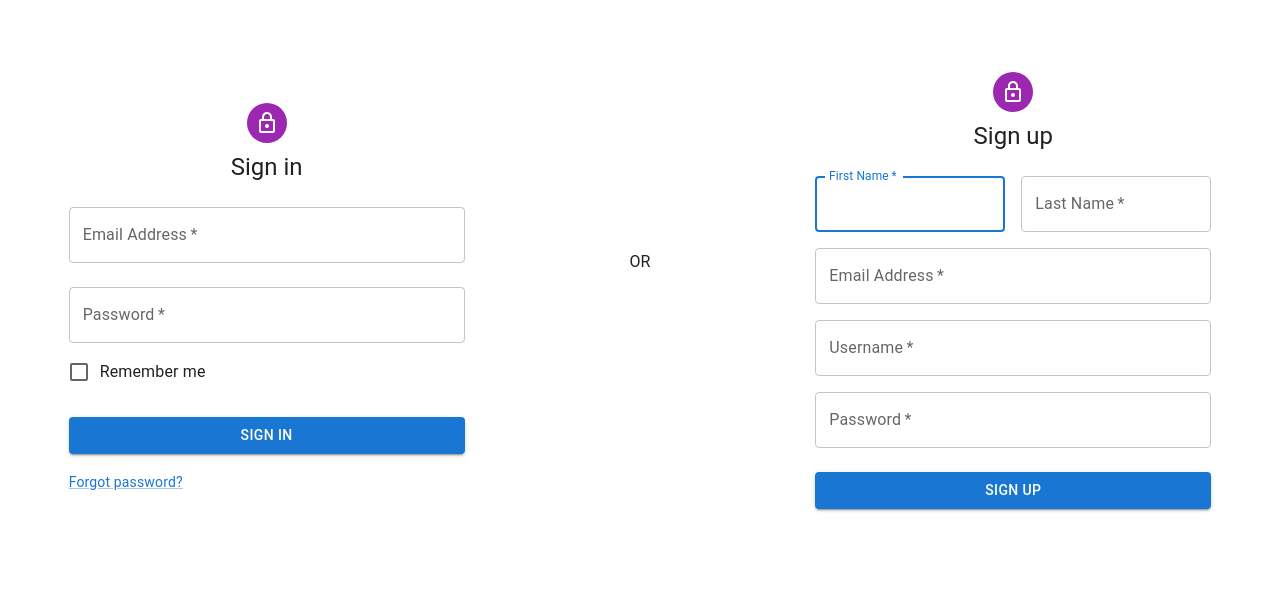
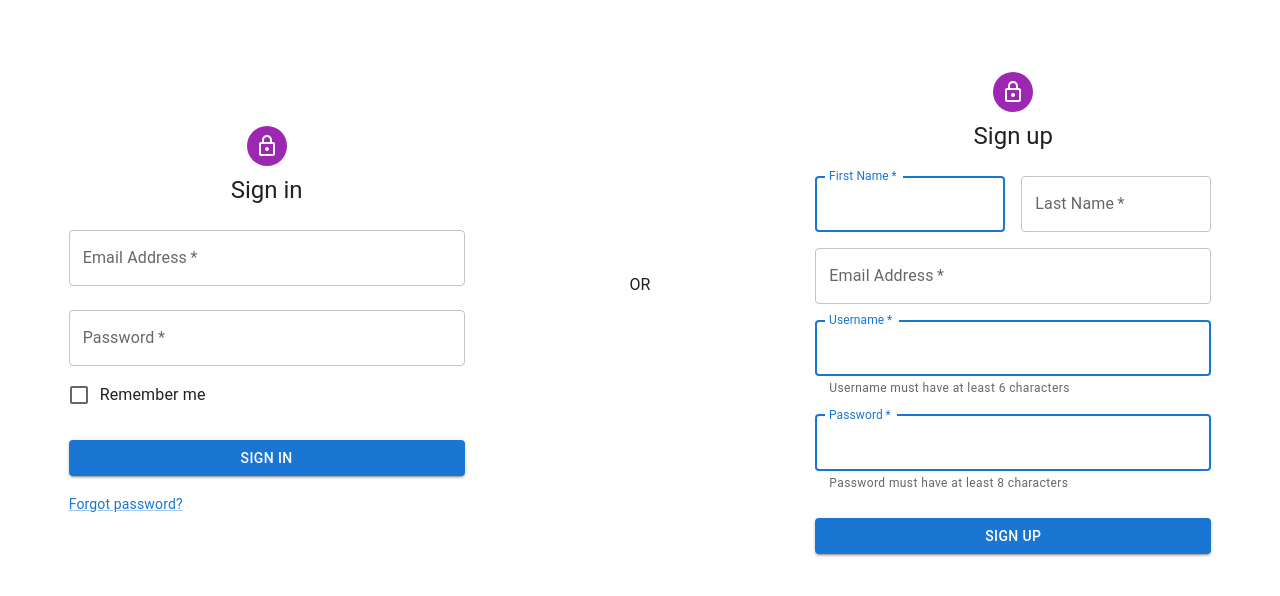
Before and after one commit to SRogan26/DudesChat, a React (Create React App) app in the folder client/: page /hello in a window 1280 px wide. Shown: the top 596 px of the page. Built offline with nearby package versions, Linux system fonts and the light colour scheme.

Commit message:
cleaned up some of the material UI avatar styling and added tooltips/error text to the sign up component

```diff
--- a/client/src/components/Dashboard/Messages.js
+++ b/client/src/components/Dashboard/Messages.js
@@ -9,6 +9,8 @@ import { GET_MESSAGES } from "../../utils/queries";
 import { useQuery } from "@apollo/client";
 import { useUserContext } from "../../utils/userContext";
 import { useEffect } from "react";
+import stringAvatar from "../../utils/avatarStyle";
+
 
 export default function Messages({ activeThread }) {
   const {setUserLogged} = useUserContext()
@@ -41,21 +43,19 @@ export default function Messages({ activeThread }) {
           <div key={message._id}>
             <ListItem alignItems="flex-start">
               <ListItemAvatar>
-                <Avatar alt={message.authorId.username} src={message.authorId.username} />
+                <Avatar {...stringAvatar(message.authorId.username)} />
               </ListItemAvatar>
               <ListItemText
                 primary={message.authorId.username + " @ " + message.updatedAt}
                 secondary={
-                  <>
                     <Typography
                       sx={{ display: "inline" }}
                       component="span"
-                      variant="body2"
+                      variant="body1"
                       color="text.primary"
                     >
                       {message.messageBody}
                     </Typography>
-                  </>
                 }
               />
             </ListItem>
--- a/client/src/components/Dashboard/Threads.js
+++ b/client/src/components/Dashboard/Threads.js
@@ -8,6 +8,7 @@ import Avatar from "@mui/material/Avatar";
 import { GET_THREADS } from "../../utils/queries";
 import { useQuery } from "@apollo/client";
 import { Navigate } from "react-router-dom";
+import stringAvatar from "../../utils/avatarStyle";
 
 export default function Threads({ open, setActiveThread }) {
 
@@ -57,7 +58,7 @@ export default function Threads({ open, setActiveThread }) {
                     justifyContent: "center",
                   }}
                 >
-                  <Avatar alt={thread.title} src={thread.title} />
+                  <Avatar {...stringAvatar(thread.title)} />
                 </ListItemAvatar>
                 <ListItemText
                   primary={thread.title}
@@ -95,7 +96,7 @@ export default function Threads({ open, setActiveThread }) {
                     justifyContent: "center",
                   }}
                 >
-                  <Avatar alt={thread.title} src={thread.title} />
+                  <Avatar {...stringAvatar(thread.title)} />
                 </ListItemAvatar>
                 <ListItemText
                   primary={thread.title}
--- a/client/src/components/SignUp.js
+++ b/client/src/components/SignUp.js
@@ -8,6 +8,7 @@ import Box from '@mui/material/Box';
 import LockOutlinedIcon from '@mui/icons-material/LockOutlined';
 import Typography from '@mui/material/Typography';
 import Container from '@mui/material/Container';
+import Tooltip from '@mui/material/Tooltip';
 import { createTheme, ThemeProvider } from '@mui/material/styles';
 import { useMutation } from '@apollo/client';
 import { ADD_USER } from '../utils/mutations';
@@ -75,6 +76,7 @@ export default function SignUp() {
           >
             <Grid container spacing={2}>
               <Grid item xs={12} sm={6}>
+                <Tooltip title='Enter your first name' placement='top-start'>
                 <TextField
                   autoComplete='given-name'
                   name='firstName'
@@ -86,8 +88,10 @@ export default function SignUp() {
                   onChange={handleChange}
                   autoFocus
                 />
+                </Tooltip>
               </Grid>
               <Grid item xs={12} sm={6}>
+              <Tooltip title='Enter your last name' placement='top-end'>
                 <TextField
                   required
                   fullWidth
@@ -98,8 +102,10 @@ export default function SignUp() {
                   onChange={handleChange}
                   autoComplete='family-name'
                 />
+                </Tooltip>
               </Grid>
               <Grid item xs={12}>
+                <Tooltip title='Enter your email address' placement='bottom'>
                 <TextField
                   required
                   fullWidth
@@ -110,6 +116,7 @@ export default function SignUp() {
                   onChange={handleChange}
                   autoComplete='email'
                 />
+                </Tooltip>
               </Grid>
               <Grid item xs={12}>
                 <TextField
@@ -121,9 +128,20 @@ export default function SignUp() {
                   value={state.username}
                   onChange={handleChange}
                   autoComplete='username'
+                  error={state.username.length <= 6 && state.username.length > 0}
+                  helperText={state.username.length <= 6 && state.username.length >= 0 ?
+                    'Username must have at least 6 characters' :
+                    'Username is long enough'
+                  }
+                  color={state.username.length <= 6 && state.username.length >= 0 ?
+                    'primary' :
+                    'success'
+                  }
+                  focused
                 />
               </Grid>
               <Grid item xs={12}>
+              <Tooltip title='Enter your password (min 8 characters)' placement='bottom'>
                 <TextField
                   required
                   fullWidth
@@ -134,7 +152,18 @@ export default function SignUp() {
                   value={state.password}
                   onChange={handleChange}
                   autoComplete='new-password'
+                  error={state.password.length <= 8 && state.password.length > 0}
+                  helperText={state.password.length <= 8 && state.password.length >= 0 ?
+                    'Password must have at least 8 characters' :
+                    'Password is long enough'
+                  }
+                  color={state.password.length <= 8 && state.password.length >= 0 ?
+                    'primary' :
+                    'success'
+                  }
+                  focused
                 />
+                </ Tooltip>
               </Grid>
             </Grid>
             <Button
--- a/client/src/pages/Dashboard.js
+++ b/client/src/pages/Dashboard.js
@@ -131,7 +131,7 @@ export default function Dashboard() {
             <MenuIcon />
           </IconButton>
           <Typography variant="h6" noWrap component="div">
-            Mini variant drawer
+            Welcome to DudesChat
           </Typography>
           {/* vv User and Logout buttons vv */}
           <Stack spacing={2} direction="row">
--- /dev/null
+++ b/client/src/utils/avatarStyle.js
@@ -0,0 +1,34 @@
+//Logic for avatar styling
+function stringToColor(string) {
+    let hash = 0;
+    let i;
+
+    /* eslint-disable no-bitwise */
+    for (i = 0; i < string.length; i += 1) {
+      hash = string.charCodeAt(i) + ((hash << 5) - hash);
+    }
+
+    let color = '#';
+
+    for (i = 0; i < 3; i += 1) {
+      const value = (hash >> (i * 8)) & 0xff;
+      color += `00${value.toString(16)}`.slice(-2);
+    }
+    /* eslint-enable no-bitwise */
+
+    return color;
+  }
+  //Logic for avatar styling
+  export default function stringAvatar(name) {
+    const words = name.split(' ').length - 1
+    const onlyOneWord = words === 0 ? 1 : 0
+    const firstLetter = name.split(' ')[0][0]
+    const secondLetter = name.split(' ')[words][onlyOneWord]
+
+    return {
+      sx: {
+        bgcolor: stringToColor(name),
+      },
+      children: `${firstLetter.toUpperCase()}${secondLetter.toUpperCase()}`,
+    };
+  }
```
